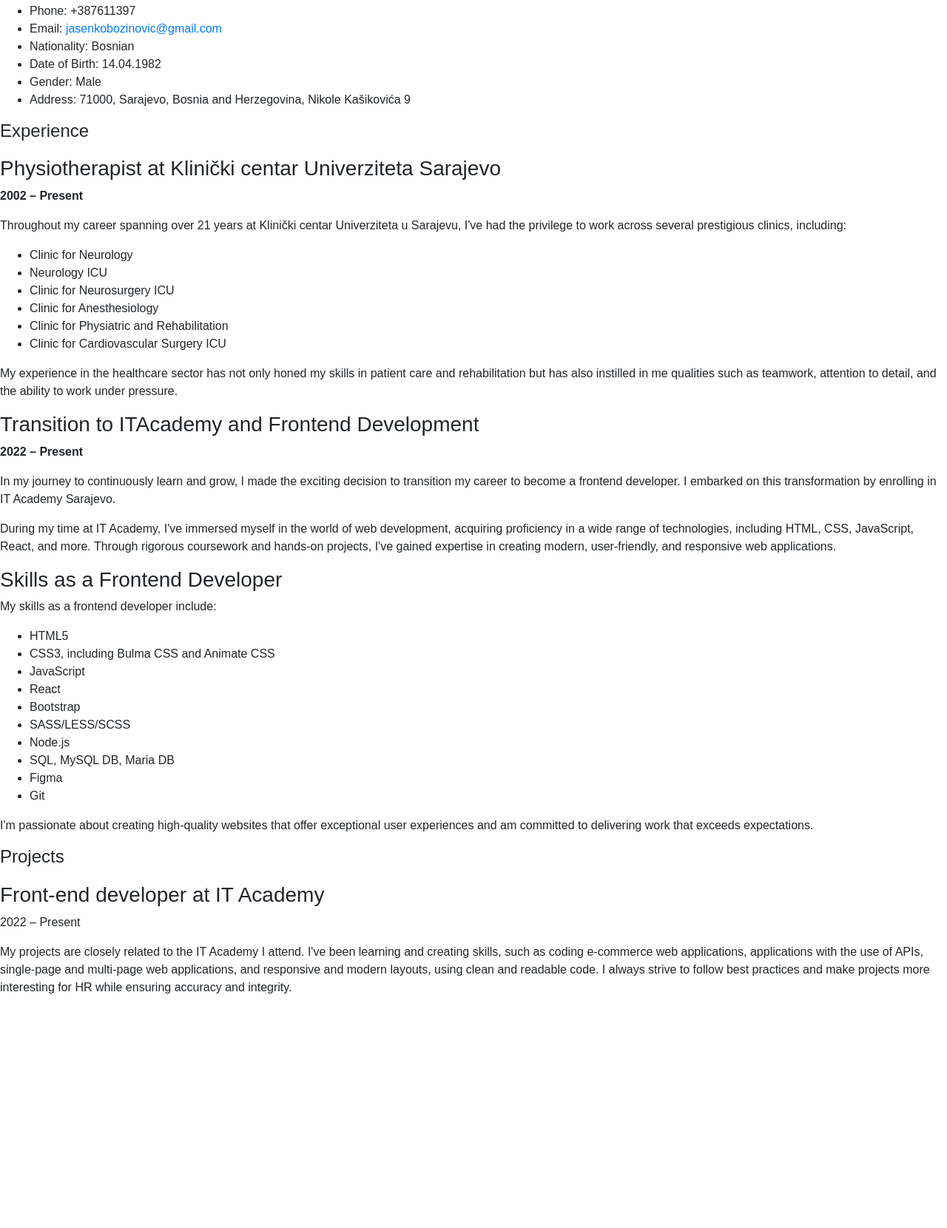
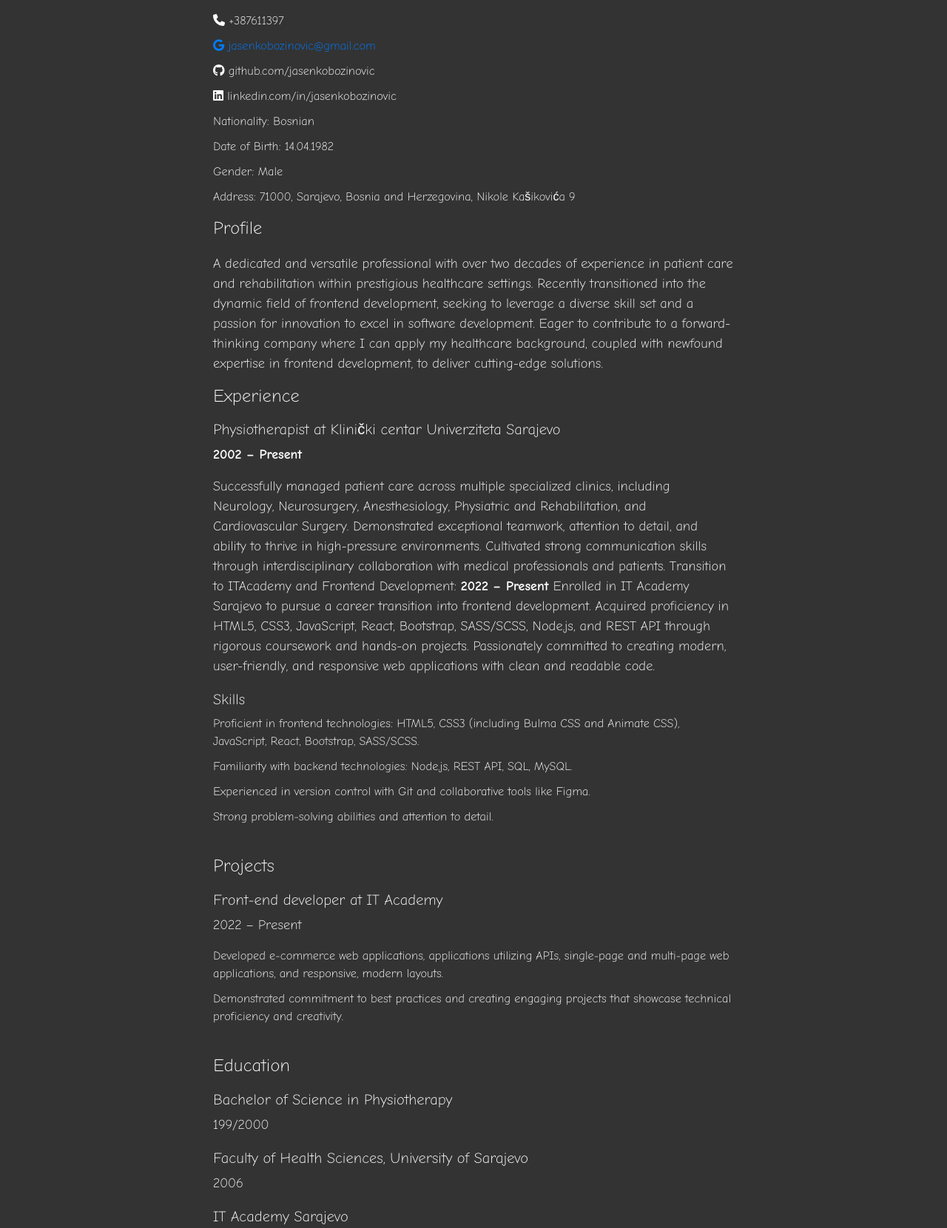
Before and after one commit to kiloByteGuru/Portfolio, a plain HTML site: page cv.html in a window 1280 px wide. Shown: the part 151-1811 px from the top of the page at 74% size. Before the commit the page ends 1514 px from the top, so only its background shows below. Drawn offline with nearby package versions, Linux system fonts and the light colour scheme.

Commit message:
Update font styles and colors in cv.css

```diff
--- a/cv.css
+++ b/cv.css
@@ -1,129 +1,97 @@
-/* Reset some default browser styles */
 body {
     margin: 0;
     padding: 0;
-    font-family: Arial, sans-serif;
+    font-family: 'Comic Neue', Arial, sans-serif;
+    background-color: #333;
 }
 
-/* Style the main container */
 .container {
     max-width: 800px;
     margin: 0 auto;
     padding: 20px;
 }
 
-/* Style headings */
+h1 {
+    font-size: 36px;
+    margin-bottom: 10px;
+    color: #ffffff;
+}
+
 h2 {
     font-size: 24px;
     margin-bottom: 20px;
+    color: #ffffff;
 }
 
-/* Style paragraphs */
-p {
-    font-size: 16px;
-    line-height: 1.5;
+h3 {
+    font-size: 20px;
+    margin-top: 20px;
+    color: #ffffff;
 }
 
-/* Style the CV section */
-#cv {
-    background-color: #f8f8f8;
-    padding: 20px;
-    border-radius: 5px;
+p {
+    font-size: 18px;
+    line-height: 1.5;
+    color: #ffffff;
 }
 
-/* Style the CV section title */
-#cv h2 {
-    font-size: 28px;
-    text-align: center;
-    margin-bottom: 30px;
-}
-
-/* Style CV details */
-#cv h3 {
-    font-size: 20px;
-    margin-top: 20px;
-}
-
-/* Style CV details content */
-#cv p {
-    margin-bottom: 10px;
-}
-
-/* Style the skills list */
-.skills ul {
+ul {
     list-style-type: none;
     padding: 0;
 }
 
-.skills ul li {
+li {
     margin-bottom: 10px;
+    color: #ffffff;
 }
 
-/* Style the contact form */
-.contact-form {
-    text-align: center;
+a {
+    color: #007bff;
+    text-decoration: none;
 }
 
-/* Style form elements */
-.pure-group label {
-    font-weight: bold;
+a:hover {
+    text-decoration: underline;
 }
 
-.pure-group input[type="text"],
-.pure-group input[type="email"],
-.pure-group textarea {
-    width: 100%;
-    padding: 10px;
-    margin: 5px 0;
-    border: 1px solid #ccc;
-    border-radius: 5px;
-    font-size: 16px;
+#contact {
+    margin-bottom: 40px;
 }
 
-/* Style the "Send" button */
-#form-submit {
-    background-color: #007bff;
-    color: #fff;
-    padding: 10px 20px;
-    border: none;
-    border-radius: 5px;
-    font-size: 18px;
-    cursor: pointer;
+#skills {
+    margin-bottom: 40px;
 }
 
-/* Style the "Thank you" message */
-.thankyou_message {
-    text-align: center;
-    display: none;
-    margin-top: 20px;
-    font-size: 18px;
+#portfolio {
+    margin-bottom: 40px;
 }
 
-/* Style the footer */
-footer {
-    background-color: #333;
-    color: #fff;
-    text-align: center;
-    padding: 10px 0;
+#education {
+    margin-bottom: 40px;
 }
 
-/* Style social icons */
-.soc-link {
-    color: #fff;
-    text-decoration: none;
-    margin: 0 10px;
+#languages {
+    margin-bottom: 40px;
 }
 
-.socIcon {
-    font-size: 24px;
-}
-
-/* Media query for responsive design */
 @media (max-width: 768px) {
     .container {
         padding: 10px;
     }
-    #cv h2 {
-        font-size: 24px;
+
+    h1 {
+        font-size: 28px;
+    }
+
+    h2 {
+        font-size: 20px;
+    }
+
+    h3 {
+        font-size: 18px;
+    }
+
+    p {
+        font-size: 16px;
     }
 }
--- a/cv.html
+++ b/cv.html
@@ -1,50 +1,44 @@
 <!DOCTYPE html>
 <html lang="en">
+
 <head>
   <meta charset="UTF-8" />
   <meta name="viewport" content="width=device-width, initial-scale=1" />
   <title>Jasenko Božinović CV</title>
 
   <!-- Bootstrap CSS -->
-    <link
-      rel="stylesheet"
-      href="https://cdn.jsdelivr.net/npm/bootstrap@4.6.2/dist/css/bootstrap.min.css"
-    />
+  <link rel="stylesheet" href="https://cdn.jsdelivr.net/npm/bootstrap@4.6.2/dist/css/bootstrap.min.css" />
 
   <!-- Font Awesome -->
-    <link
-      rel="stylesheet"
-      href="https://cdnjs.cloudflare.com/ajax/libs/font-awesome/6.4.2/css/all.min.css"
+  <link rel="stylesheet" href="https://cdnjs.cloudflare.com/ajax/libs/font-awesome/6.4.2/css/all.min.css"
     integrity="sha512-z3gLpd7yknf1YoNbCzqRKc4qyor8gaKU1qmn+CShxbuBusANI9QpRohGBreCFkKxLhei6S9CQXFEbbKuqLg0DA=="
-      referrerpolicy="no-referrer"
-      crossorigin="anonymous"
-    />
+    referrerpolicy="no-referrer" crossorigin="anonymous" />
 
   <!-- Google Fonts -->
   <link rel="preconnect" href="https://fonts.googleapis.com" />
   <link rel="preconnect" href="https://fonts.gstatic.com" crossorigin />
   <link
     href="https://fonts.googleapis.com/css2?family=Comic+Neue:ital,wght@0,300;0,700;1,300;1,400;1,700&family=Merienda:wght@300;400;500;600;700;800;900&display=swap"
-      rel="stylesheet"
-    />
+    rel="stylesheet" />
 
   <!-- Custom CSS -->
   <link rel="stylesheet" href="cv.css" />
 </head>
-  <body>
-    <h1>Jasenko Božinović</h1>
+
+<body id="top">
+
+  <div class="container px-5 pt-3">
+    <h1 id="name">Jasenko Božinović</h1>
     <h2>Front-end Developer</h2>
 
-    <section>
+    <section id="contact">
       <h2>Contact</h2>
-      <ul>
-        <li>Phone: +387611397</li>
-        <li>
-          Email:
-          <a href="mailto:jasenkobozinovic@gmail.com"
-            >jasenkobozinovic@gmail.com</a
-          >
-        </li>
+      <ul class="contact-info">
+        <li><i class="fa-solid fa-phone"></i> +387611397</li>
+        <li><a href="mailto:jasenkobozinovic@gmail.com"><i class="fa-brands fa-google"></i>
+            jasenkobozinovic@gmail.com</a></li>
+        <li><i class="fab fa-github"></i> github.com/jasenkobozinovic</li>
+        <li><i class="fab fa-linkedin"></i> linkedin.com/in/jasenkobozinovic</li>
         <li>Nationality: Bosnian</li>
         <li>Date of Birth: 14.04.1982</li>
         <li>Gender: Male</li>
@@ -52,96 +46,92 @@
           Address: 71000, Sarajevo, Bosnia and Herzegovina, Nikole Kašikovića 9
         </li>
       </ul>
-    </section>
+      </sectio>
 
-    <section>
+      <section id="skills">
+        <h2>Profile</h2>
+        <p>
+          A dedicated and versatile professional with over two decades of experience in patient care and rehabilitation
+          within prestigious healthcare settings. Recently transitioned into the dynamic field of frontend development,
+          seeking to leverage a diverse skill set and a passion for innovation to excel in software development. Eager
+          to
+          contribute to a forward-thinking company where I can apply my healthcare background, coupled with newfound
+          expertise in frontend development, to deliver cutting-edge solutions.
+        </p>
         <h2>Experience</h2>
         <h3>Physiotherapist at Klinički centar Univerziteta Sarajevo</h3>
         <p><strong>2002 – Present</strong></p>
         <p>
-        Throughout my career spanning over 21 years at Klinički centar
-        Univerziteta u Sarajevu, I've had the privilege to work across several
-        prestigious clinics, including:
+          Successfully managed patient care across multiple specialized clinics, including Neurology, Neurosurgery,
+          Anesthesiology, Physiatric and Rehabilitation, and Cardiovascular Surgery.
+          Demonstrated exceptional teamwork, attention to detail, and ability to thrive in high-pressure environments.
+          Cultivated strong communication skills through interdisciplinary collaboration with medical professionals and
+          patients.
+          Transition to ITAcademy and Frontend Development:
+          <strong>2022 – Present</strong>
+          Enrolled in IT Academy Sarajevo to pursue a career transition into frontend development.
+          Acquired proficiency in HTML5, CSS3, JavaScript, React, Bootstrap, SASS/SCSS, Node.js, and REST API through
+          rigorous coursework and hands-on projects.
+          Passionately committed to creating modern, user-friendly, and responsive web applications with clean and
+          readable
+          code.
         </p>
-      <ul>
-        <li>Clinic for Neurology</li>
-        <li>Neurology ICU</li>
-        <li>Clinic for Neurosurgery ICU</li>
-        <li>Clinic for Anesthesiology</li>
-        <li>Clinic for Physiatric and Rehabilitation</li>
-        <li>Clinic for Cardiovascular Surgery ICU</li>
+        <h3>Skills</h3>
+        <ul class="skills">
+          <li>
+            Proficient in frontend technologies: HTML5, CSS3 (including Bulma CSS and Animate CSS), JavaScript, React,
+            Bootstrap, SASS/SCSS.
+          </li>
+          <li> Familiarity with backend technologies: Node.js, REST API, SQL, MySQL.</li>
+          <li> Experienced in version control with Git and collaborative tools like Figma.</li>
+          <li> Strong problem-solving abilities and attention to detail.</li>
         </ul>
-      <p>
-        My experience in the healthcare sector has not only honed my skills in
-        patient care and rehabilitation but has also instilled in me qualities
-        such as teamwork, attention to detail, and the ability to work under
-        pressure.
-      </p>
-
-      <h3>Transition to ITAcademy and Frontend Development</h3>
-      <p><strong>2022 – Present</strong></p>
-      <p>
-        In my journey to continuously learn and grow, I made the exciting
-        decision to transition my career to become a frontend developer. I
-        embarked on this transformation by enrolling in IT Academy Sarajevo.
-      </p>
-      <p>
-        During my time at IT Academy, I've immersed myself in the world of web
-        development, acquiring proficiency in a wide range of technologies,
-        including HTML, CSS, JavaScript, React, and more. Through rigorous
-        coursework and hands-on projects, I've gained expertise in creating
-        modern, user-friendly, and responsive web applications.
-      </p>
-
-      <h3>Skills as a Frontend Developer</h3>
-      <p>My skills as a frontend developer include:</p>
-      <ul>
-        <li>HTML5</li>
-        <li>CSS3, including Bulma CSS and Animate CSS</li>
-        <li>JavaScript</li>
-        <li>React</li>
-        <li>Bootstrap</li>
-        <li>SASS/LESS/SCSS</li>
-        <li>Node.js</li>
-        <li>SQL, MySQL DB, Maria DB</li>
-        <li>Figma</li>
-        <li>Git</li>
-      </ul>
-      <p>
-        I'm passionate about creating high-quality websites that offer
-        exceptional user experiences and am committed to delivering work that
-        exceeds expectations.
-      </p>
       </section>
 
-    <section>
+      <section id="portfolio">
         <h2>Projects</h2>
         <h3>Front-end developer at IT Academy</h3>
         <p>2022 – Present</p>
-      <p>
-        My projects are closely related to the IT Academy I attend. I've been
-        learning and creating skills, such as coding e-commerce web
-        applications, applications with the use of APIs, single-page and
-        multi-page web applications, and responsive and modern layouts, using
-        clean and readable code. I always strive to follow best practices and
-        make projects more interesting for HR while ensuring accuracy and
-        integrity.
-      </p>
+        <ul>
+          <li>Developed e-commerce web applications, applications utilizing APIs, single-page and multi-page web
+            applications, and responsive, modern layouts.</li>
+          <li> Demonstrated commitment to best practices and creating engaging projects that showcase technical
+            proficiency
+            and creativity.</li>
+        </ul>
       </section>
 
-    <script
-      src="https://cdnjs.cloudflare.com/ajax/libs/jquery/3.7.1/jquery.js"
+      <section id="education">
+        <h2>Education</h2>
+        <h3>Bachelor of Science in Physiotherapy</h3>
+        <p>199/2000</p>
+        <h3> Faculty of Health Sciences, University of Sarajevo</h3>
+        <p>2006</p>
+        <h3>IT Academy Sarajevo</h3>
+        <p>2022 – Present</p>
+        <p>Frontend Development</p>
+      </section>
+
+      <section id="languages">
+        <h2>Languages</h2>
+        <ul>
+          <li>Bosnian (native)</li>
+          <li>English (fluent)</li>
+        </ul>
+      </section>
+  </div>
+  </div>
+
+
+  <script src="https://cdnjs.cloudflare.com/ajax/libs/jquery/3.7.1/jquery.js"
     integrity="sha512-+k1pnlgt4F1H8L7t3z95o3/KO+o78INEcXTbnoJQ/F2VqDVhWoaiVml/OEHv9HsVgxUaVW+IbiZPUJQfF/YxZw=="
-      crossorigin="anonymous"
-      referrerpolicy="no-referrer"
-    ></script>
+    crossorigin="anonymous" referrerpolicy="no-referrer"></script>
   <!-- Bootstrap JS -->
   <script src="https://code.jquery.com/jquery-3.6.0.min.js"></script>
-    <script
-      src="https://cdn.jsdelivr.net/npm/bootstrap@4.6.2/dist/js/bootstrap.bundle.min.js"
+  <script src="https://cdn.jsdelivr.net/npm/bootstrap@4.6.2/dist/js/bootstrap.bundle.min.js"
     integrity="sha384-Fy6S3B9q64WdZWQUiU+q4/2Lc9npb8tCaSX9FK7E8HnRr0Jz8D6OP9dO5Vg3Q9ct"
-      crossorigin="anonymous"
-    ></script>
+    crossorigin="anonymous"></script>
   <script src="script.js" defer></script>
 </body>
+
 </html>
```
Lines whose indentation alone changed are shown as unchanged.
